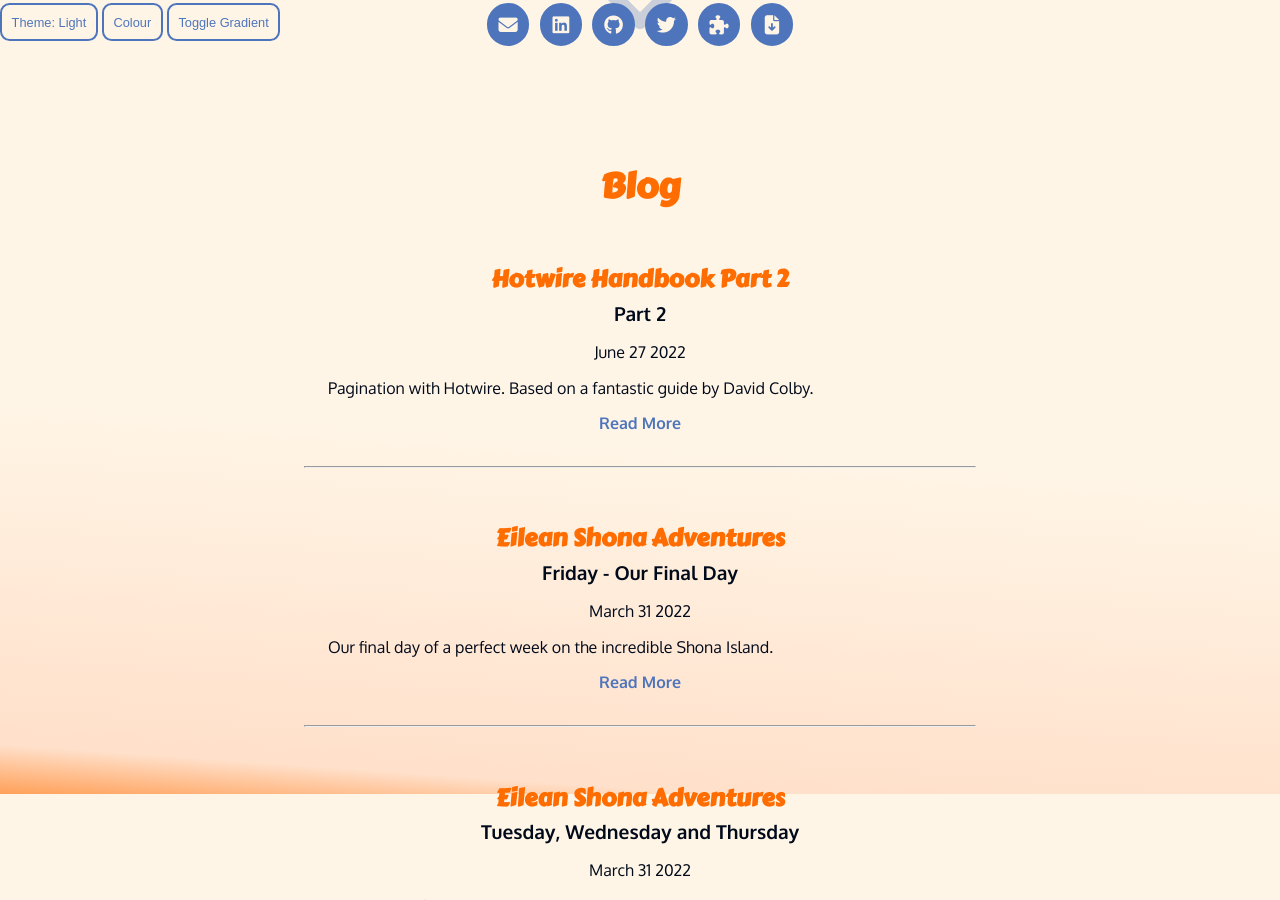
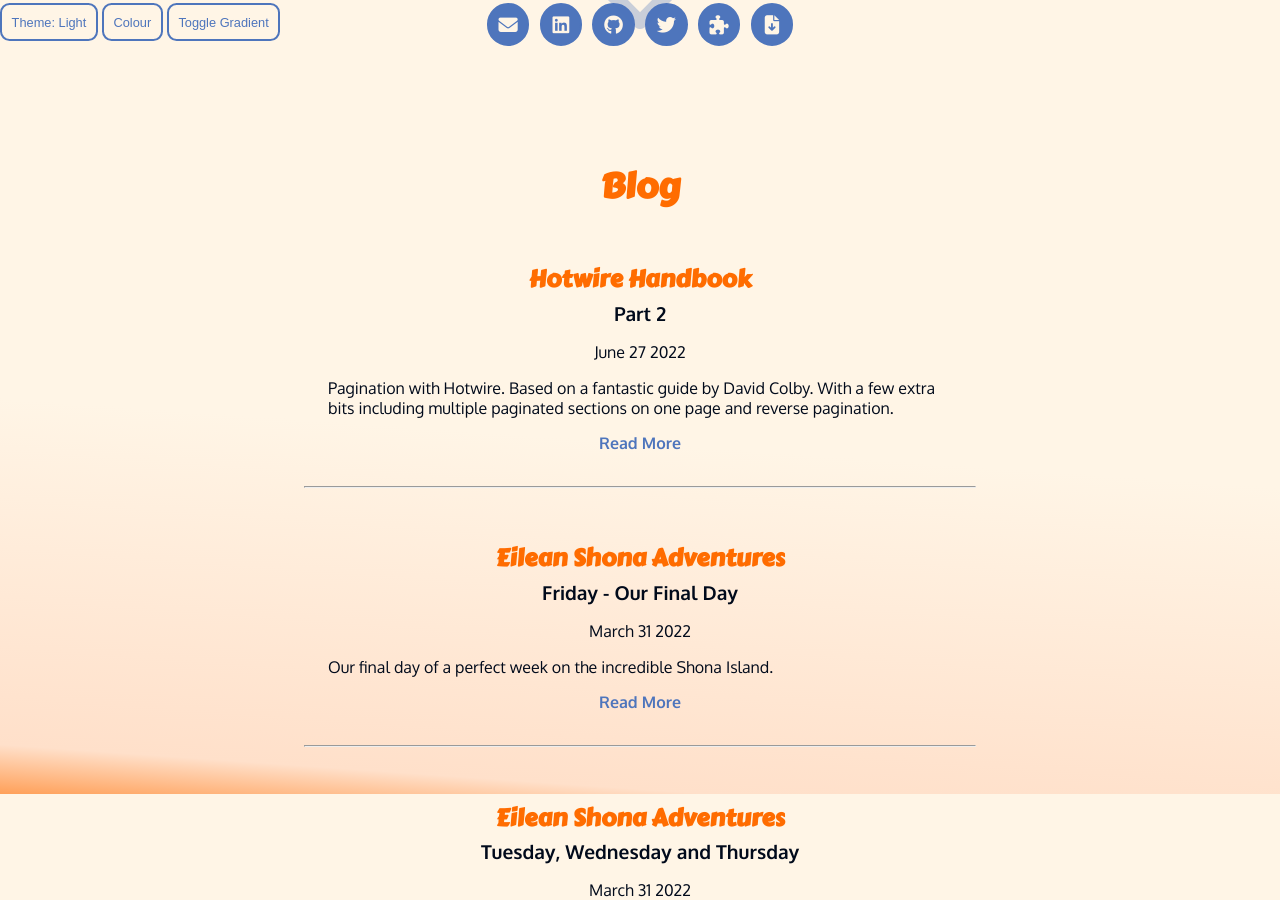
Before and after one commit to phil-6/pr_dev, a Jekyll site: the page built from index.html, in a window 1280 px wide and 900 px high, scrolled down 1006 px. Built offline with Jekyll 4.4.1, drawn with Linux system fonts in a browser that asks for light colours; nearby versions of some CDN libraries.

Commit message:
update hotwire handbook part 2 title

```diff
--- a/_data/blog-posts.yml
+++ b/_data/blog-posts.yml
@@ -2,10 +2,11 @@
   author: Phil
   full-name: Phil Reynolds
   short-title: hotwire-handbook-part-2
-  full-title: Hotwire Handbook Part 2
+  full-title: Hotwire Handbook
   sub-title: Part 2
   summary: |
     Pagination with Hotwire. Based on a fantastic guide by David Colby.
+    With a few extra bits including multiple paginated sections on one page and reverse pagination.
   file-type: html
   publish-date: June 27
   publish-year: 2022
```
